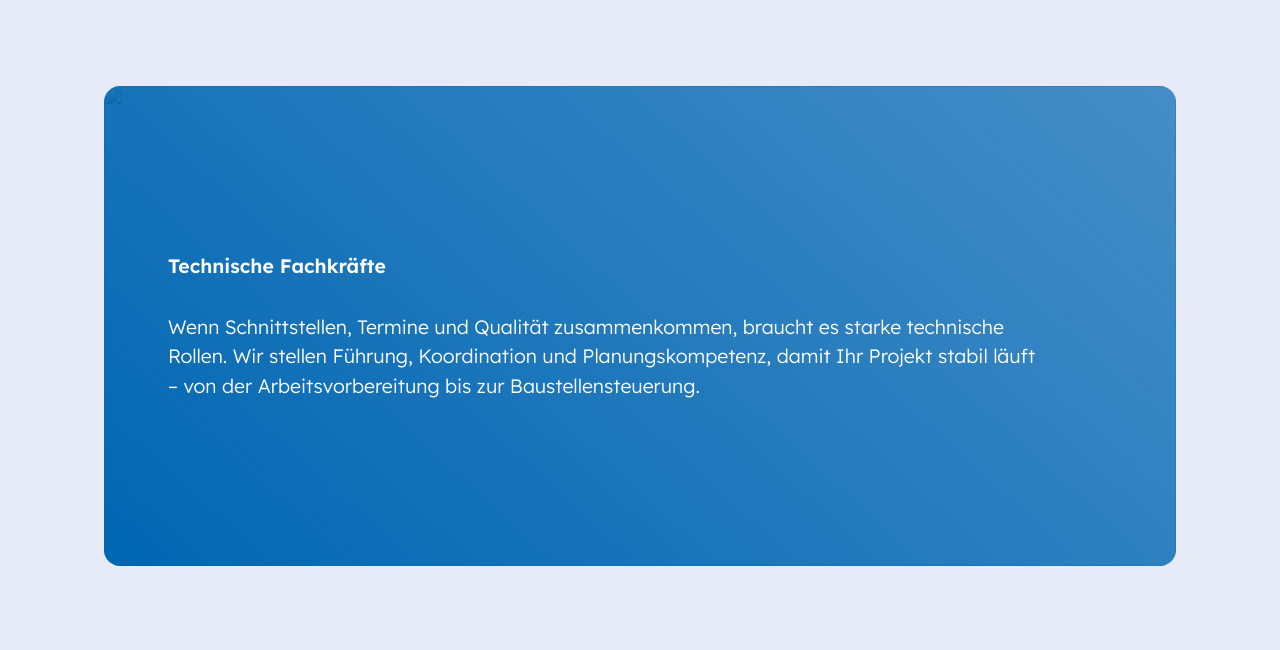
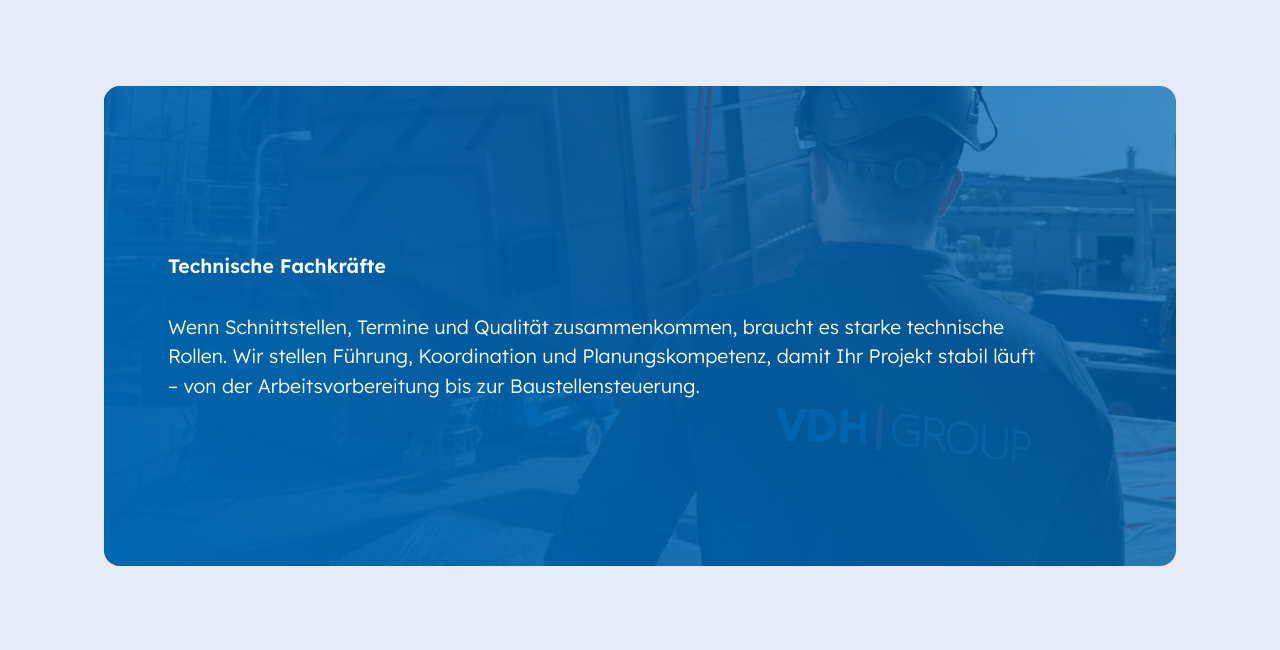
Before and after one commit to Headbase-dhruv/vdh-industriemontage, a website: page index.html in a window 1280 px wide. Shown: the top 650 px of the page. Drawn offline with Linux system fonts and the light colour scheme; the site is published under a folder, as on GitHub Pages, so addresses that start at the root find nothing.

Commit message:
image path

```diff
--- a/index.html
+++ b/index.html
@@ -29,7 +29,7 @@
               class="relative container h-480 rounded-2xl overflow-hidden flex items-center"
             >
               <img
-                src="/assets/images/specialists-bg.webp"
+                src="assets/images/specialists-bg.webp"
                 alt=""
                 class="absolute inset-0 size-full object-cover object-right z-0"
               />
```
